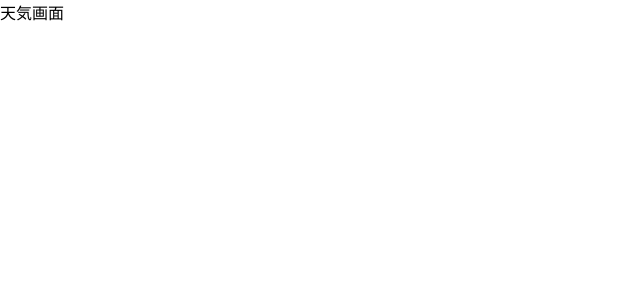
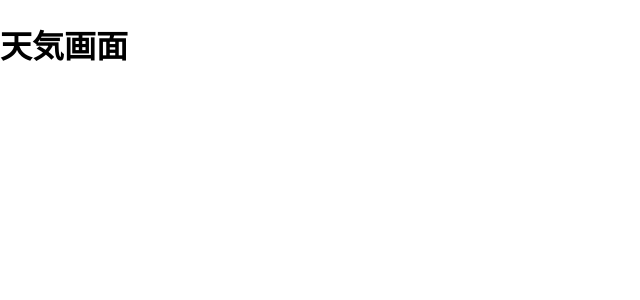
Before and after one commit to kc3hack/2023_H, a React (Create React App) app in the folder kc3hack_h/: page /weather in a window 1280 px wide. Shown: the top 300 px of the page, without its empty margins (0-640 px from the left). Built offline with nearby package versions, Linux system fonts and the light colour scheme.

Commit message:
整形とフォーマット

```diff
--- a/kc3hack_h/src/Weather.js
+++ b/kc3hack_h/src/Weather.js
@@ -1,21 +1,15 @@
-import React from 'react';
-import './index.css';
-import reportWebVitals from './reportWebVitals';
-
+import React from "react";
+import "./index.css";
+import reportWebVitals from "./reportWebVitals";
 
 reportWebVitals();
 
+function Weather() {
+  return (
+    <div>
+      <h1>天気画面</h1>
+    </div>
+  );
+}
 
-function Weather(){
-
-    return(
-        <>
-        <div>
-          天気画面
-        </div>
-        </>
-      )
-
-  }
-
-  export default Weather;
+export default Weather;
```
